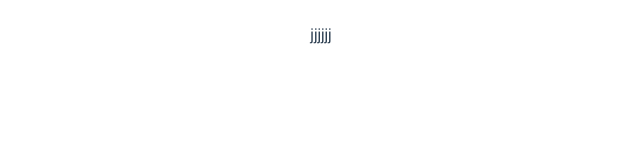
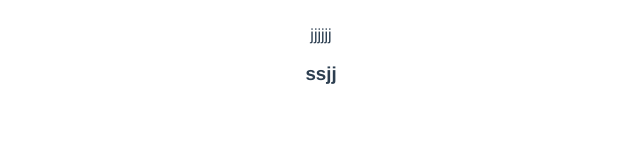
Before and after one commit to yxq7777/renliziyuan, a Vue app: page / in a window 1280 px wide. Shown: the part 149-300 px from the top of the page, without its empty margins (319-959 px from the left). Built offline with nearby package versions, Linux system fonts and the light colour scheme.

Commit message:
第四次

```diff
--- a/src/views/HomeView.vue
+++ b/src/views/HomeView.vue
@@ -1,8 +1,9 @@
 <template>
-  <div class="home">
-    <h1>姚新奇最帅</h1>
+	<div class="home">
+		<h1>姚新奇最帅</h1>
 		<p>jjjjjj</p>
-  </div>
+<h3>ssjj</h3>
+	</div>
 </template>
 
 <script></script>
```
